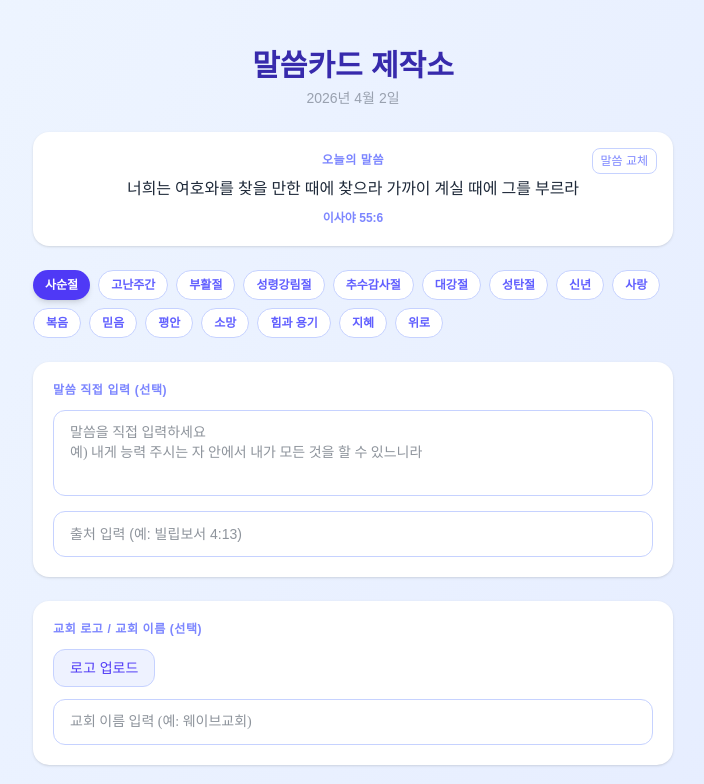
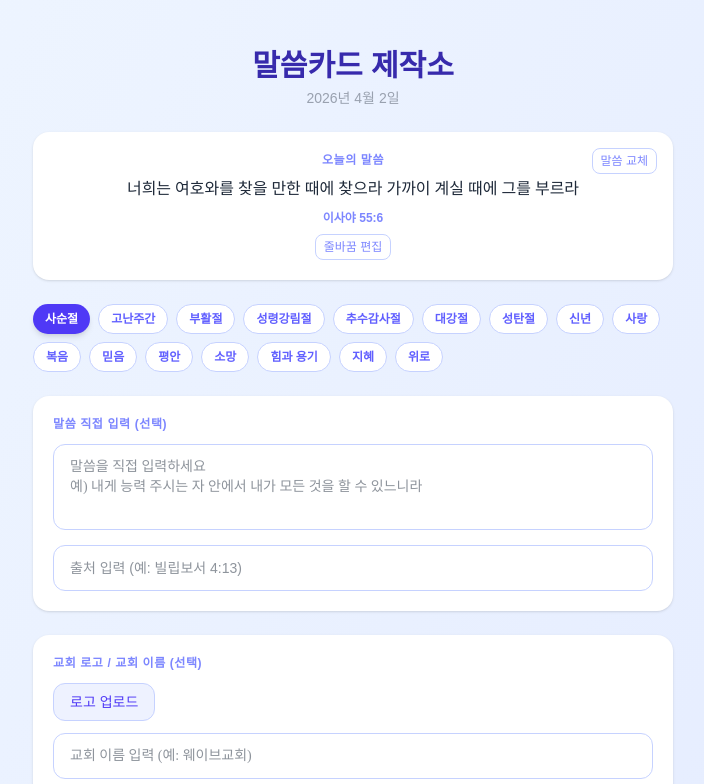
Before and after one commit to reener2017-crypto/malsseum-card, a Next.js app: page / in a window 1280 px wide. Shown: the top 784 px of the page, without its empty margins (287-991 px from the left). Built offline with nearby package versions, Linux system fonts and the light colour scheme; a web font is replaced by a local one.

Commit message:
말씀 줄바꿈 편집 기능 추가

```diff
--- a/app/page.tsx
+++ b/app/page.tsx
@@ -508,12 +508,21 @@ export default function Home() {
         {/* 오늘의 말씀 */}
         <div className="relative bg-white rounded-2xl shadow-sm px-6 py-5 text-center mb-6">
           <p className="text-xs font-semibold text-indigo-400 uppercase tracking-wider mb-2">오늘의 말씀</p>
-          <p className="text-gray-800 text-base leading-relaxed font-medium mb-2" style={{ fontFamily: activeFont.family }}>
+          <p className="text-gray-800 text-base leading-relaxed font-medium mb-2" style={{ fontFamily: activeFont.family, whiteSpace: "pre-wrap" }}>
             {activeVerse.text}
           </p>
-          <p className="text-indigo-400 text-xs font-semibold">
+          <p className="text-indigo-400 text-xs font-semibold mb-2">
             {activeVerse.book}{activeVerse.chapter > 0 ? ` ${activeVerse.chapter}:${activeVerse.verse}` : ""}
           </p>
+          <button
+            onClick={() => {
+              setCustomText(activeVerse.text);
+              setCustomRef(activeVerse.chapter > 0 ? `${activeVerse.book} ${activeVerse.chapter}:${activeVerse.verse}` : activeVerse.book);
+            }}
+            className="text-xs text-indigo-400 border border-indigo-200 rounded-lg px-2 py-1 hover:bg-indigo-50 transition-colors"
+          >
+            줄바꿈 편집
+          </button>
           <button
             onClick={handleChangeVerse}
             className="absolute top-4 right-4 text-xs text-indigo-400 border border-indigo-200 rounded-lg px-2 py-1 hover:bg-indigo-50 transition-colors"
```
